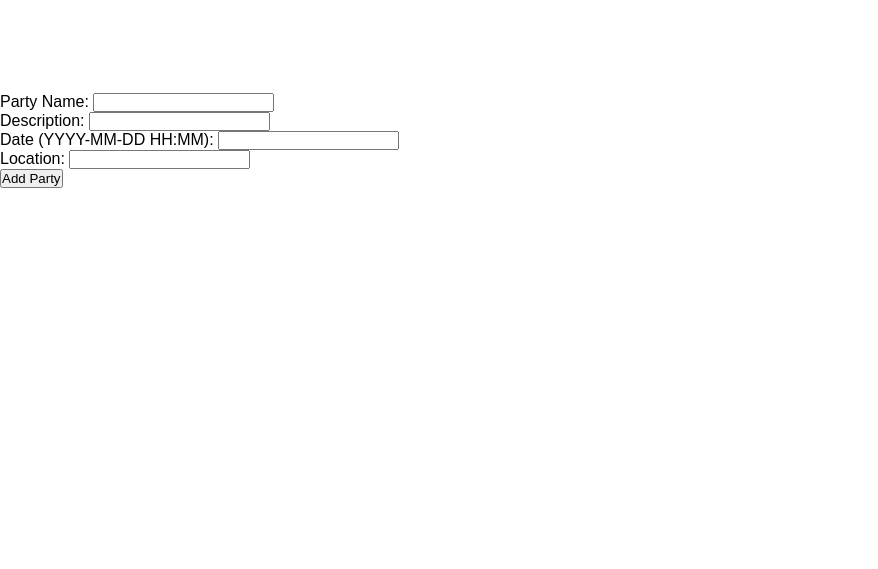
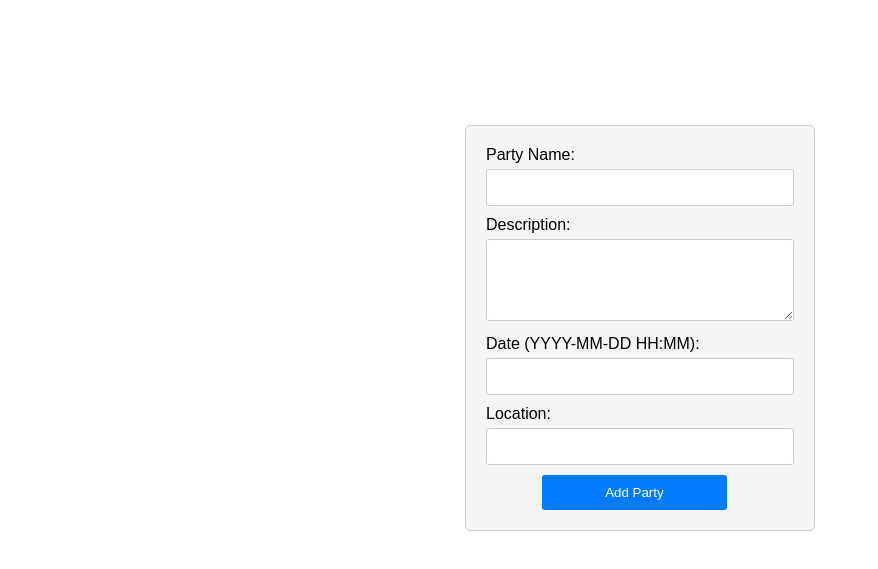
Before and after one commit to steve-FSA23/Unit2.PartyPlanner, a plain HTML site: page index.html in a window 1280 px wide. Shown: the part 105-674 px from the top of the page, without its empty margins (0-878 px from the left). Drawn offline with Linux system fonts and the light colour scheme; no server answers.

Commit message:
styled the form

```diff
--- a/index.html
+++ b/index.html
@@ -21,12 +21,12 @@
             </div>
         </div> -->
     </div>
-    <form>
+    <form class="form-container">
         <label for="name">Party Name:</label>
         <input type="text" id="name" required><br>
 
         <label for="description">Description:</label>
-        <input type="text" id="description" required><br>
+        <textarea type="text" id="description" rows="4" required></textarea>
 
         <label for="date">Date (YYYY-MM-DD HH:MM):</label>
         <input type="text" id="date" required><br>
@@ -34,7 +34,7 @@
         <label for="location">Location:</label>
         <input type="text" id="location" required><br>
 
-        <button type="submit">Add Party</button>
+        <input type="submit" value="Add Party">
     </form>
     </div>
 
--- a/script.js
+++ b/script.js
@@ -63,6 +63,7 @@ async function handleFormSubmit(event) {
     event.preventDefault();
     const name = event.target.name.value;
     const description = event.target.description.value;
+    console.log(description);
     const dateVal = event.target.date.value;
     const location = event.target.location.value;
     const date = new Date(Date.parse(dateVal));
--- a/style.css
+++ b/style.css
@@ -17,7 +17,6 @@ h1 {
     grid-template-columns: 1fr 1fr;
     gap: 2rem;
 }
-
 
 /* Small Screens size */
 
@@ -76,3 +75,57 @@ h1 {
 .delete__btn:hover {
     transform: scale(1.05);
 }
+
+/* Form styling */
+
+.form-container {
+    width: 350px;
+    margin: 4rem auto;
+    padding: 20px;
+    border: 1px solid #ccc;
+    border-radius: 5px;
+    background-color: #f5f5f5;
+}
+
+/* Style for form headings */
+
+h1 {
+    text-align: center;
+}
+
+/* Style for form labels */
+
+label {
+    display: block;
+    margin-bottom: 5px;
+}
+
+/* Style for form inputs */
+
+input[type="text"],
+textarea {
+    width: 100%;
+    padding: 10px;
+    margin-bottom: 10px;
+    border: 1px solid #ccc;
+    border-radius: 3px;
+}
+
+/* Style for the form button */
+
+input[type="submit"] {
+    background-color: #007bff;
+    color: #fff;
+    border: none;
+    padding: 10px 20px;
+    border-radius: 3px;
+    cursor: pointer;
+    width: 60%;
+    margin-left: 3.5rem;
+}
+
+/* Style for the button on hover */
+
+input[type="submit"]:hover {
+    background-color: #0056b3;
+}
```
